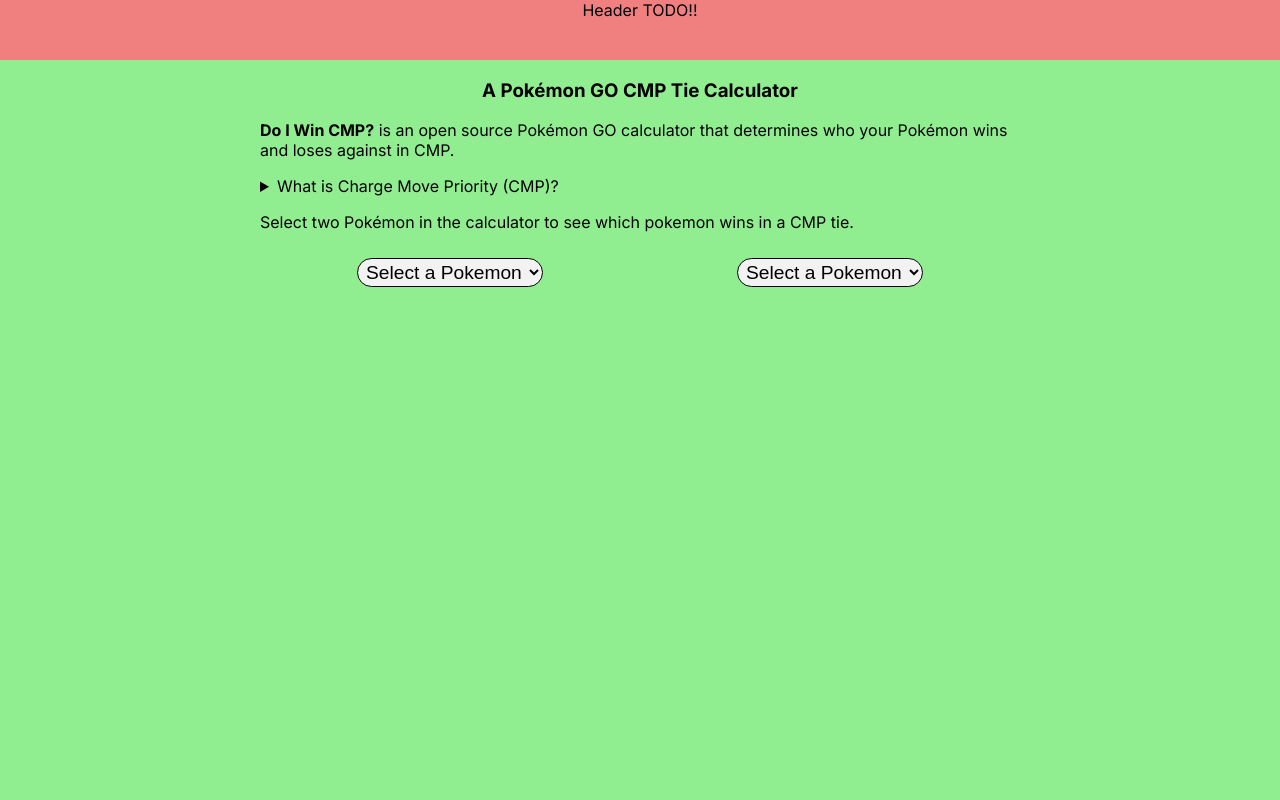
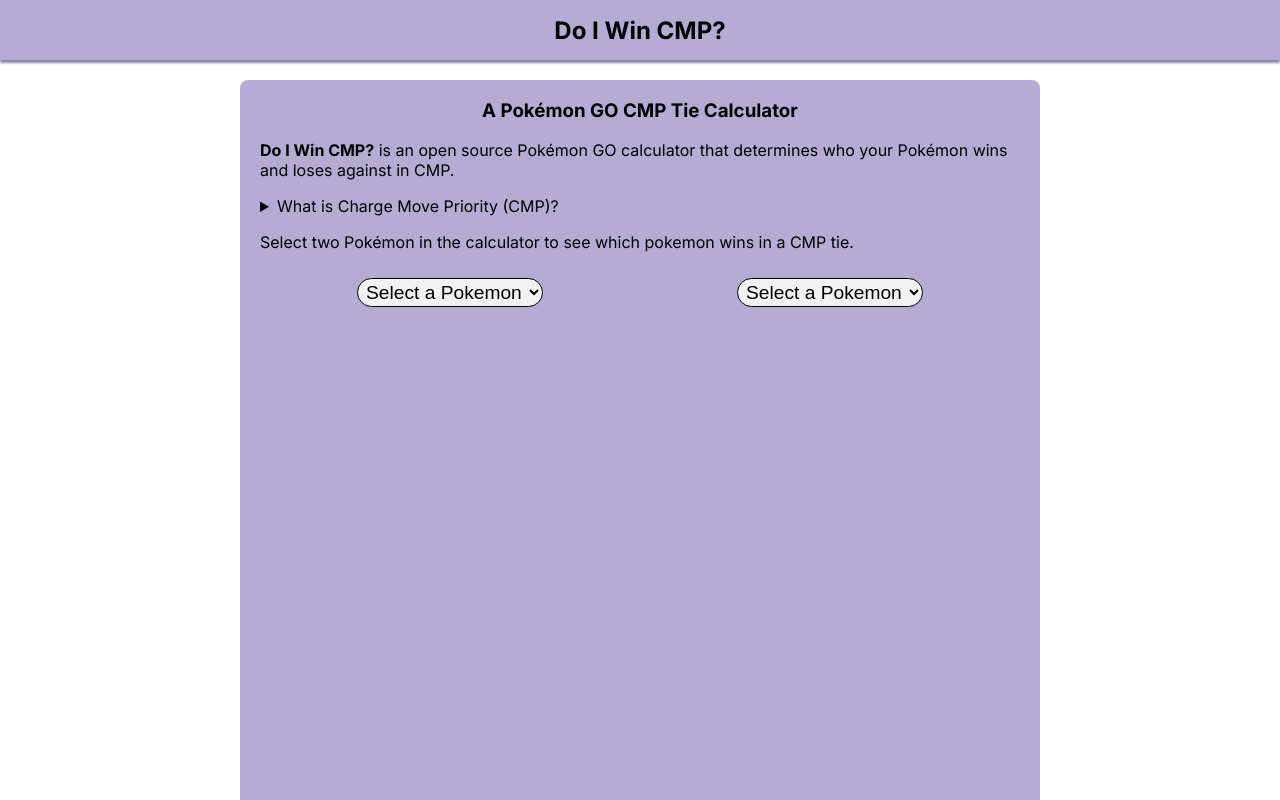
Before and after one commit to ddavidd-2/do-i-win-cmp, a Next.js app: page / in a window 1280 px wide. Built offline with nearby package versions, Linux system fonts and the light colour scheme.

Commit message:
temp styles?

```diff
--- a/src/components/CMPWinner/CMPWinner.js
+++ b/src/components/CMPWinner/CMPWinner.js
@@ -1,5 +1,6 @@
 'use client'
 import getFormName from "@/utils/pokemonFormName"
+import { styled } from "styled-components";
 
 function CMPWinner({ pokemonOne, attackOne, pokemonTwo, attackTwo }) {
 
@@ -9,23 +10,41 @@ function CMPWinner({ pokemonOne, attackOne, pokemonTwo, attackTwo }) {
 
   if (attackOne > attackTwo) {
     return (
-      <div>
+      <Win>
         {nameOne} wins CMP over {nameTwo}
-      </div>
+      </Win>
     )
   } else if (attackOne < attackTwo) {
     return (
-      <div>
+      <Loss>
         {nameOne} loses CMP to {nameTwo}
-      </div>
+      </Loss>
     )
   } else {
     return (
-      <div>
+      <Tie>
         {nameOne} and {nameTwo} result in a CMP Tie. The winner is chosen randomly
-      </div>
+      </Tie>
     )
   }
 }
 
+const Result = styled.div`
+  padding: 8px;
+  border-radius: 2px;
+  color: var(--text-color-primary);
+  border: 1px solid gray;
+`;
+
+const Win = styled(Result)`
+  background-color: var(--color-win);
+`
+
+const Loss = styled(Result)`
+  background-color: var(--color-loss);
+`
+
+const Tie = styled(Result)`
+  background-color: var(--color-tie);
+`
 export default CMPWinner;
--- a/src/components/ContentWrapper/ContentWrapper.js
+++ b/src/components/ContentWrapper/ContentWrapper.js
@@ -12,6 +12,10 @@ function ContentWrapper({ children }) {
 const Wrapper = styled.div`
   max-width: 760px;
   padding: 0 20px;
+  margin-top: 20px;
+  border-radius: 8px 8px 0 0 ;
+  background-color: var(--color-primary);
+  height: 100%;
 `;
 
 export default ContentWrapper;
--- a/src/components/FormSelector/FormSelector.js
+++ b/src/components/FormSelector/FormSelector.js
@@ -21,6 +21,7 @@ function FormSelector({ pokemon, formHandler, setPokedexEntry }) {
         .map(p => {
           return (
             <option
+              key={p.form}
               value={p.form}
               label={p.form}
             />
@@ -41,6 +42,7 @@ const Select = styled.select`
 
   &:hover {
     box-shadow: 1px 2px 4px 0px gray;
+    background-color: var(--color-primary-white-hover);
   }
 `;
 
--- a/src/components/GlobalStyles/GlobalStyles.js
+++ b/src/components/GlobalStyles/GlobalStyles.js
@@ -10,7 +10,7 @@ const GlobalStyle = createGlobalStyle`
     height: 100%;
     margin: 0;
     padding: 0;
-    background-color: lightgreen;
+    overflow: hidden;
   }
 
   details {
@@ -25,10 +25,40 @@ const GlobalStyle = createGlobalStyle`
 
 
   html {
+    /* text sizes */
+    --font-small: 0.8rem;
+    --font-normal: 1rem;
+    --font-large: 1.4rem;
 
+    /* main colors */
+    --color-primary-white: hsl(0deg, 0%, 95%);
+    --color-primary-white-hover: hsl(0deg, 0%, 80%);
+    --color-gray-80: hsl(0deg, 0%, 80%);
 
+    --color-background: white;
+    --color-purple-light: hsl(252deg, 30%, 75%);
+    --color-purple-dark: purple;
+    --color-header-shadow: hsl(252deg, 30%, 40%, 0.65);
 
-    --color-primary-white: hsl(360deg, 0%, 95%);
+    /* cmp result colors */
+    --color-win: hsl(115deg, 100%, 42%);
+    --color-loss: hsl(0deg, 65%, 50%);
+    --color-tie: var(--color-gray-80);
+
+    /* spacing */
+    --header-height: 60px;
+
+    /* main */
+    --color-primary: var(--color-purple-light);
+    --color-secondary: var(--color-primary-white);
+    /*
+    @media (prefers-color-scheme: dark) {
+      --color-primary: var(--color-purple-dark);
+      --color-secondary: black;
+    } */
+
+    background-color: var(--color-background);
+
   }
 
 `;
--- a/src/components/Header/Header.js
+++ b/src/components/Header/Header.js
@@ -4,17 +4,26 @@ import { styled } from "styled-components";
 function Header() {
   return (
     <HeaderWrapper>
-      Header TODO!!
+      <Title>Do I Win CMP?</Title>
     </HeaderWrapper>
   );
 }
 
 const HeaderWrapper = styled.div`
+  position: fixed;
+  top: 0;
   width: 100%;
   display: flex;
   justify-content: center;
-  height: 60px;
-  background-color: lightcoral;
+  align-items: center;
+  height: var(--header-height);
+  background-color: var(--color-primary);
+  box-shadow: 0px 3px 2px var(--color-header-shadow);
+`
+
+const Title = styled.span`
+  font-size: 1.5rem;
+  font-weight: bold;
 `
 
 export default Header;
--- a/src/components/MainWrapper/MainWrapper.js
+++ b/src/components/MainWrapper/MainWrapper.js
@@ -14,6 +14,8 @@ const Wrapper = styled.div`
   display: flex;
   flex-direction: column;
   align-items: center;
+  height: 100%;
+  padding-top: var(--header-height);
 `;
 
 export default MainWrapper;
--- a/src/components/PokeCard/PokeCard.js
+++ b/src/components/PokeCard/PokeCard.js
@@ -59,6 +59,7 @@ function PokeCard({ pokemon, dispatch, stats, setStats }) {
             color="black"
             size={14}
           />
+          Form:
           <FormSelector
             pokemon={pokemon}
             formHandler={handleForm}
@@ -136,7 +137,7 @@ const FormSelect = styled.div`
 const CustomizationWrapper = styled.div`
   background-color: var(--color-primary-white);
   border-radius: 15px;
-  margin-top: 30px;
+  margin-top: 10px;
   padding: 8px;
   width: 180px;
 `;
--- a/src/components/PokemonSearch/PokemonSearch.js
+++ b/src/components/PokemonSearch/PokemonSearch.js
@@ -48,6 +48,7 @@ const Select = styled.select`
 
   &:hover {
     box-shadow: 1px 2px 4px 0px gray;
+    background-color: var(--color-primary-white-hover);
   }
 `;
 
--- a/src/components/StatBar/StatBar.js
+++ b/src/components/StatBar/StatBar.js
@@ -26,6 +26,7 @@ const Stat = styled.div`
   width: ${p => p.width};
   background-color: gray;
   border-radius: 4px;
+  transition: width 200ms;
 `
 
 export default StatBar;
--- a/src/components/StatSection/StatSection.js
+++ b/src/components/StatSection/StatSection.js
@@ -22,38 +22,37 @@ function StatSection({ pokemon, stats, setStats, entry }) {
   return (
     <Stats>
       <CombatPower>CP: {stats.cp}</CombatPower>
-      <Stat>
-        <div>Atk: {stats.atk}</div>
-        <StatBar stat={stats.atk} />
-      </Stat>
-      <Stat>
-        <div>Def: {stats.def}</div>
-        <StatBar stat={stats.def} />
-      </Stat>
-      <Stat>
-        <div>HP: {stats.sta}</div>
-        <StatBar stat={stats.sta} />
-      </Stat>
-      <div>Total Stat Product: {stats.sp}</div>
+      <StatLabel>atk:</StatLabel>
+      <div>{stats.atk}</div>
+      <StatBar stat={stats.atk} />
+      <StatLabel>def:</StatLabel>
+      <div>{stats.def}</div>
+      <StatBar stat={stats.def} />
+      <StatLabel>hp:</StatLabel>
+      <div>{stats.sta}</div>
+      <StatBar stat={stats.sta} />
     </Stats>
   )
 
 }
 
 const Stats = styled.div`
-  margin-top: 20px;
-  display: flex;
-  flex-direction: column;
+  margin-top: 10px;
+  display: grid;
+  grid-template-columns: 35px 60px 1fr;
+  grid-template-rows: 30px repeat(3, 1fr);
   align-items: center;
 `;
 
 const CombatPower = styled.div`
   margin-bottom: 10px;
+  grid-column: 1 / -1;
+  grid-row: 1;
+  justify-self: center;
 `
 
-const Stat = styled.div`
-  display: grid;
-  grid-template-columns: 95px 1fr;
+const StatLabel = styled.div`
+  font-size: var(--font-small);
 `
 
 export default StatSection;
```
